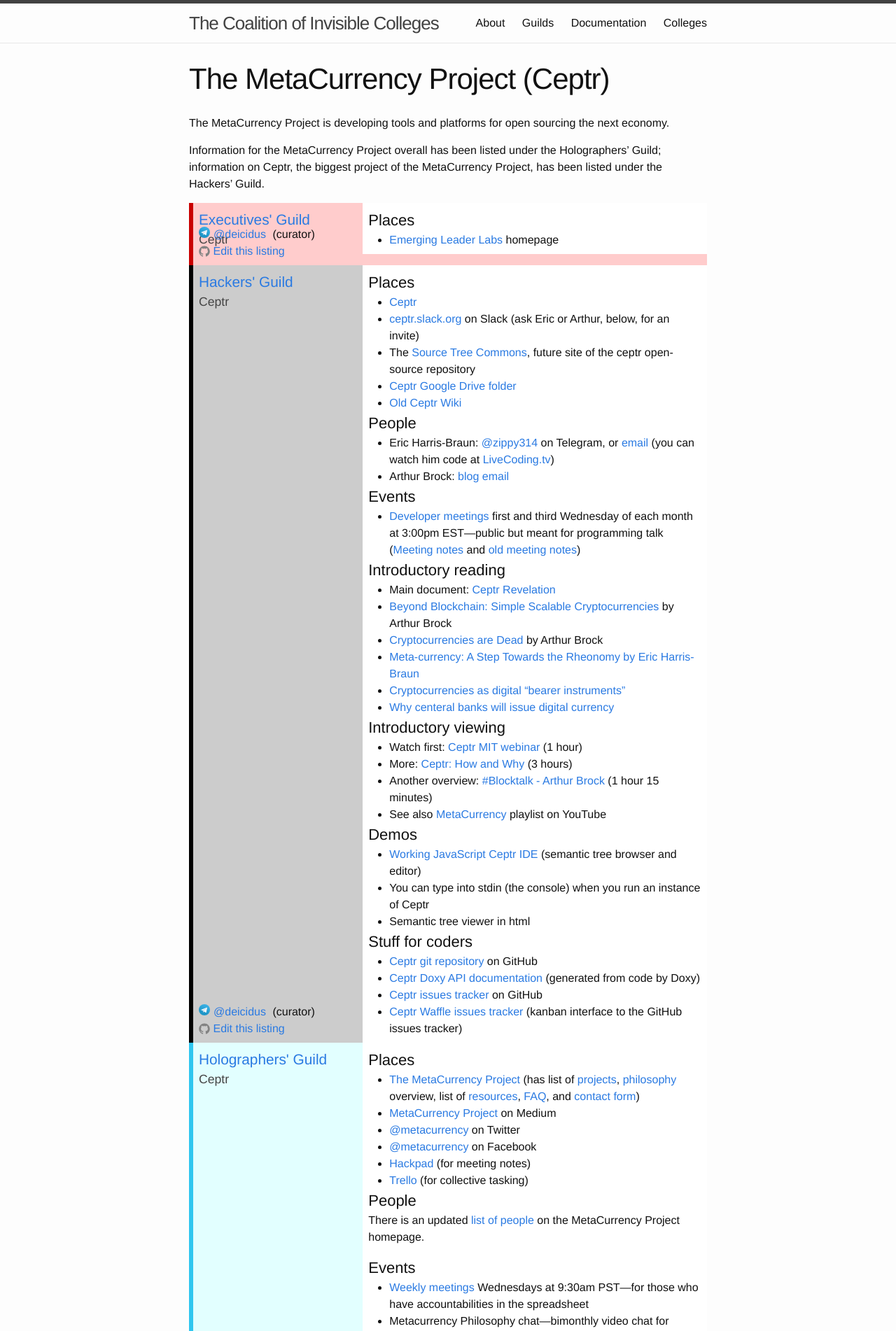
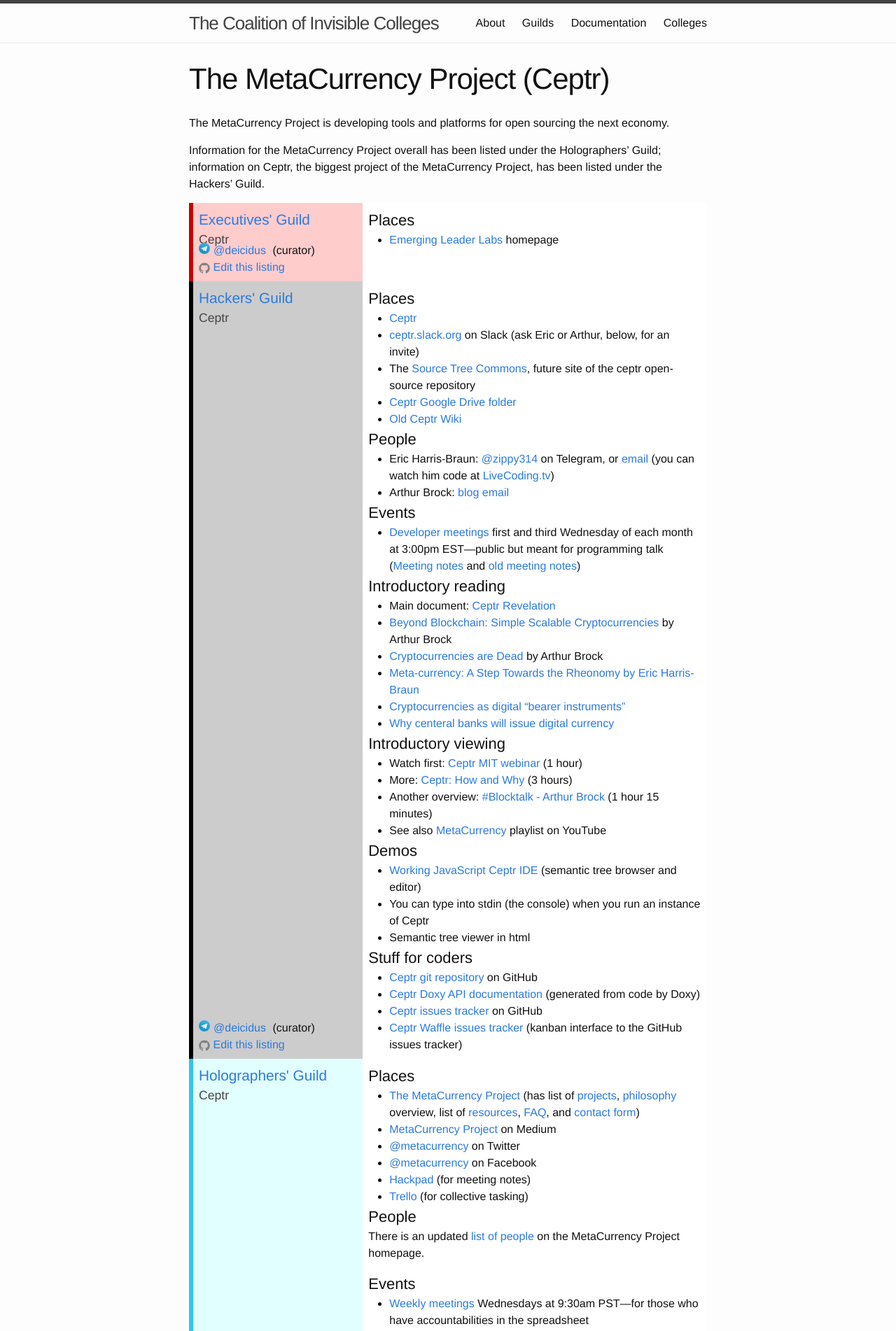
Before and after one commit to coalition-of-invisible-colleges/cic.github.io, a Jekyll site: the page built from colleges/Ceptr.md, in a window 1280 px wide. Shown: the top 1902 px of the page at 70% size. Built offline with Jekyll 4.4.1, drawn with Linux system fonts in a browser that asks for light colours.

Commit message:
Update _layout.scss

```diff
--- a/_sass/_layout.scss
+++ b/_sass/_layout.scss
@@ -300,6 +300,7 @@
   width: 67%;
   background-color: white;
   padding: 0.5em;
+  min-height: 7em;
 }
 
 .listing.executives {
```
